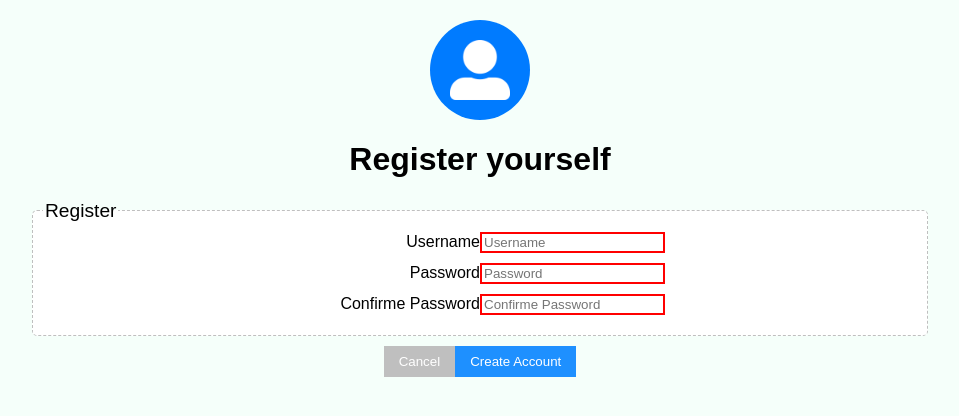
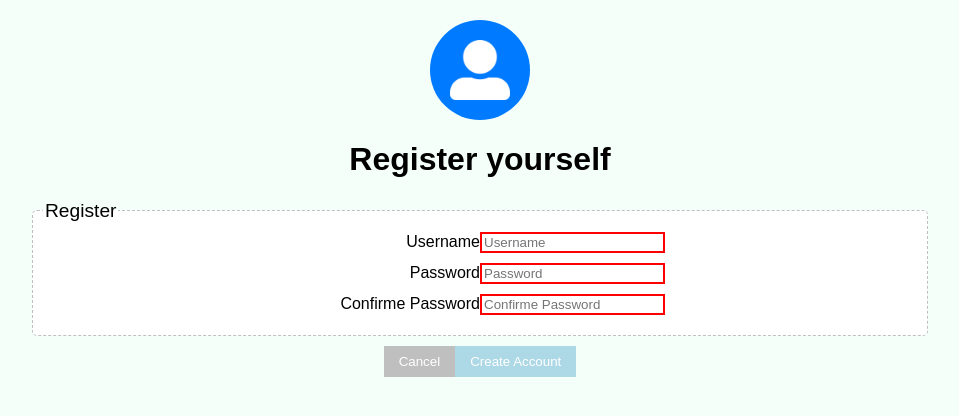
Before and after one commit to MaxMalinowski/WebTech, an Angular app: page /register in a window 1280 px wide. Shown: the top 416 px of the page, without its empty margins (160-1119 px from the left). Built offline with nearby package versions, Linux system fonts and the light colour scheme.

Commit message:
disabling and enabling button works

```diff
--- a/src/app/components/register/register.component.html
+++ b/src/app/components/register/register.component.html
@@ -67,6 +67,6 @@
 
   <div class="button-div">
     <button type="submit" (click)="cancel()" formnovalidate>Cancel</button>
-    <button class="blue-button" id="register" type="submit" (click)="register()" [disabled]="disableRegister()">Create Account</button>
+    <button class="blue-button" id="register" type="submit" (click)="register()" [disabled]="disabledRegister">Create Account</button>
   </div>
 </form>
--- a/src/app/components/register/register.component.ts
+++ b/src/app/components/register/register.component.ts
@@ -12,6 +12,7 @@ export class RegisterComponent implements OnInit {
   public username: string = '';
   public password: string = '';
   public confirmedPassword: string = '';
+  public disabledRegister: boolean = true;
 
   public usernameLengthStatus: boolean = false;
   public usernameExistencyStatus: boolean = false;
@@ -37,14 +38,17 @@ export class RegisterComponent implements OnInit {
     private backendService: BackendService
   ) {}
 
-  public ngOnInit(): void {}
+  public ngOnInit(): void {
+    this.disabledRegister = this.disableRegister();
+  }
 
   public cancel(): void {
     this.router.navigate(['/login']);
   }
 
   public register(): void {
-    this.backendService.register(this.username, this.password)
+    this.backendService
+      .register(this.username, this.password)
       .then((ok: boolean) => {
         if (ok) {
           this.router.navigate(['/friends']);
@@ -70,6 +74,7 @@ export class RegisterComponent implements OnInit {
         }
       });
     }
+    this.disabledRegister = this.disableRegister();
   }
 
   public checkPassword(): void {
@@ -80,6 +85,7 @@ export class RegisterComponent implements OnInit {
       this.passwordLengthStatus = true;
       this.passwordMessage = '';
     }
+    this.disabledRegister = this.disableRegister();
   }
 
   public checkConfirmedPassword(): void {
@@ -92,17 +98,24 @@ export class RegisterComponent implements OnInit {
         this.confirmMessage = RegisterComponent.messages.msgPasswordsMatch;
       }
     }
+    this.disabledRegister = this.disableRegister();
   }
 
   public disableRegister(): boolean {
+    var button = document.getElementById('register');
     if (
-      (((this.usernameLengthStatus === this.usernameExistencyStatus) ===
-        this.passwordLengthStatus) ===
-        this.passwordConfirmationStatus) ===
-      true
+      (((this.usernameLengthStatus === true && this.usernameExistencyStatus) ===
+        true && this.passwordLengthStatus) === true &&
+        this.passwordConfirmationStatus) === true
     ) {
+      if (button) {
+        button.style.background = 'dodgerblue';
+      }
       return false;
     } else {
+      if (button) {
+        button.style.background = 'lightblue';
+      }
       return true;
     }
   }
--- a/src/index.html
+++ b/src/index.html
@@ -5,7 +5,7 @@
   <title>WtpChat</title>
   <base href="/">
   <meta name="viewport" content="width=device-width, initial-scale=1">
-  <link rel="icon" type="image/x-icon" href="favicon.ico">
+  <link rel="icon" type="image/x-icon" href="chat.ico">
 </head>
 <body>
   <app-root></app-root>
```
